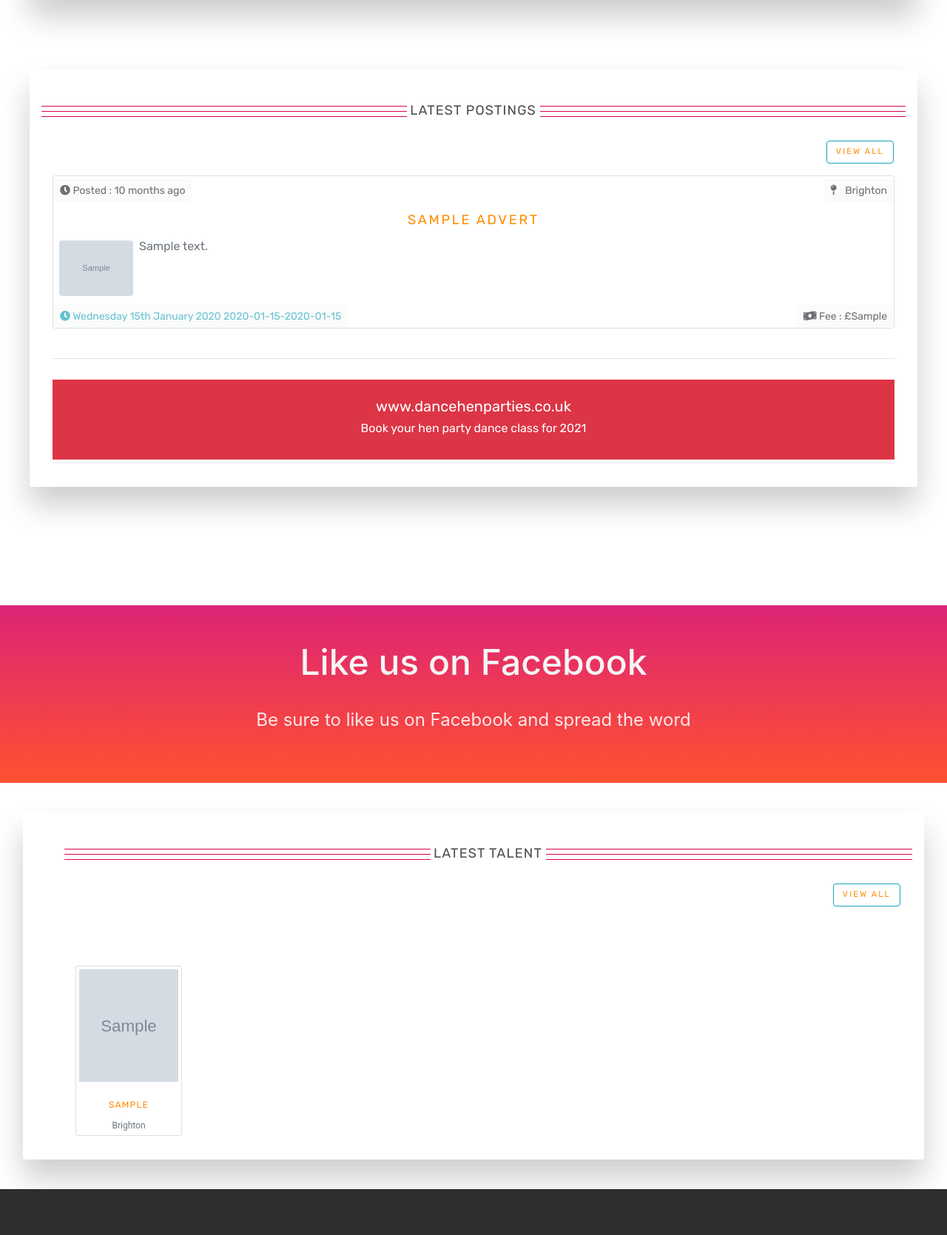
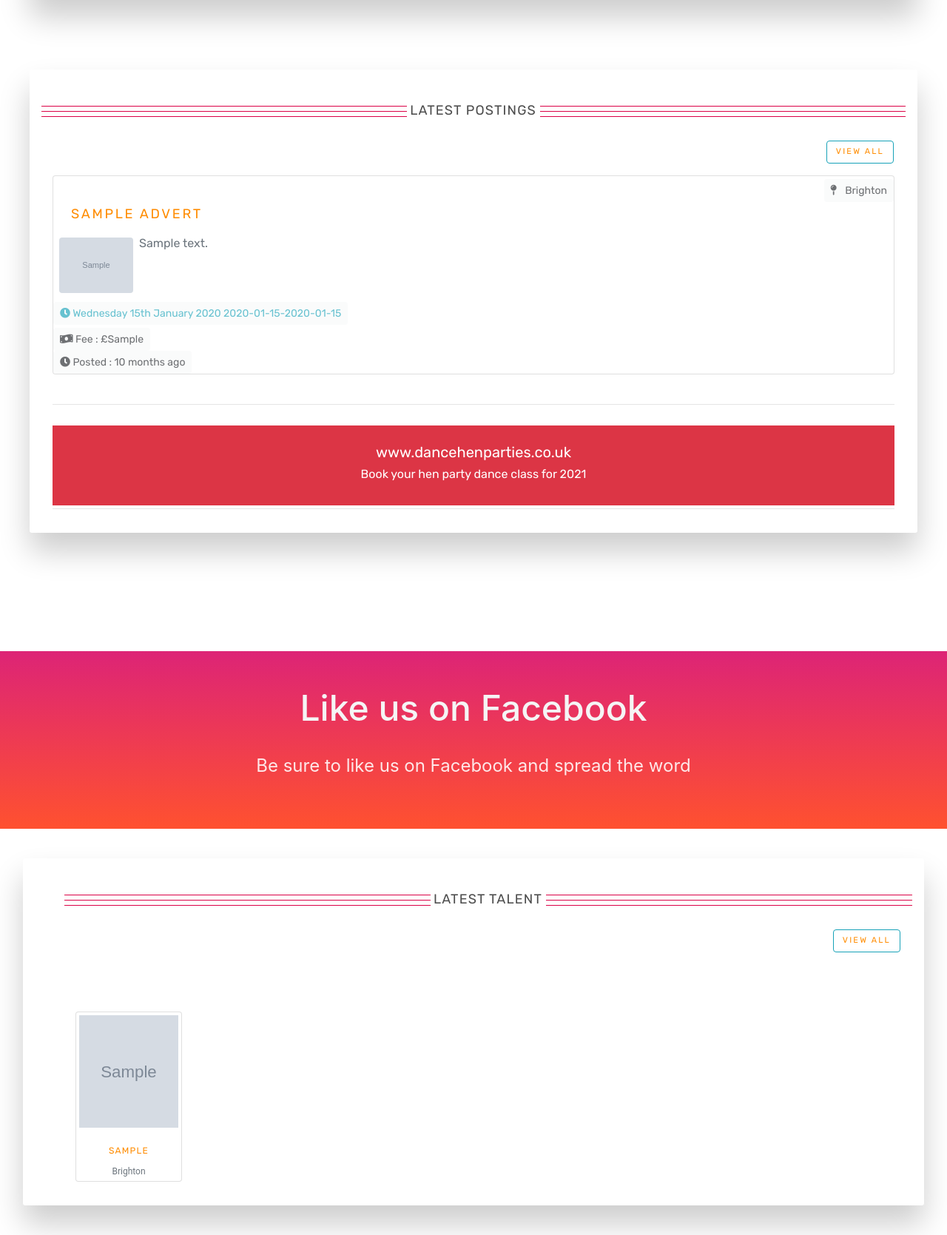
Before and after one commit to dancecentreuk/coviddancersuk, a Django app: page / in a window 1280 px wide. Shown: the part 1438-3107 px from the top of the page at 74% size. Run offline with Django 3.2, Linux system fonts and the light colour scheme; tables that the repository leaves empty hold one stand-in row (values such as "Sample post"); grey boxes marked "Sample" are stand-in pictures; some libraries are stand-ins or nearby versions; some web fonts are replaced.

Commit message:
updated index 31

```diff
--- a/pages/templates/pages/index.html
+++ b/pages/templates/pages/index.html
@@ -251,16 +251,13 @@
                                             <div class="card mb-4">
                                                 <!-- Content -->
                                                 <div class="row">
-                                                    <div class="col-md-8 mt-1">
-                                                        <a class="btn btn-light disabled btn-sm"><i class="fa fa-clock"></i> Posted : {{ posting.created | timesince}} ago</a>
-                                                    </div>
-                                                    <div class="col-md-4 mt-1">
+                                                    <div class="col-12 mt-1">
                                                         <a  class="float-right btn btn-light disabled btn-sm  "><i class="fas fa-map-pin mr-2"></i> {{ posting.location}}</a >
                                                     </div>
                                                 </div>
                                                 <div class="row">
                                                     <div class="col-12 mx-auto">
-                                                        <h4 class="card-title my-2 text-center">
+                                                        <h4 class="card-title ml-4">
                                                             <a href="{% url 'posting-detail' posting.pk posting.slug %}" class="text-sm my_title">{{ posting.title }}</a>
                                                         </h4>
                                                     </div>
@@ -276,11 +273,14 @@
                                                     </div>
                                                 </div>
                                                 <div class="row">
-                                                    <div class="col-md-8 mt-1">
+                                                    <div class="col-12 mt-1">
                                                         <a class="btn btn-light disabled btn-sm text-info"><i class="fa fa-clock"> </i>{{  posting.date | date:' l dS F Y' }}  {{ posting.start_time }}-{{ posting.finish_time }}</a>
                                                     </div>
-                                                    <div class="col-md-4 mt-1">
-                                                        <a  class="float-right btn btn-light disabled btn-sm  "><i class="fas fa-money-bill-wave"></i> Fee : £{{ posting.fee}}</a >
+                                                    <div class="col-12 mt-1">
+                                                        <a  class=" btn btn-light disabled btn-sm  "><i class="fas fa-money-bill-wave"></i> Fee : £{{ posting.fee}}</a >
+                                                    </div>
+                                                    <div class="col-12">
+                                                        <a class="btn btn-light disabled btn-sm"><i class="fa fa-clock"></i> Posted : {{ posting.created | timesince}} ago</a>
                                                     </div>
                                                 </div>
                                             </div>
```
